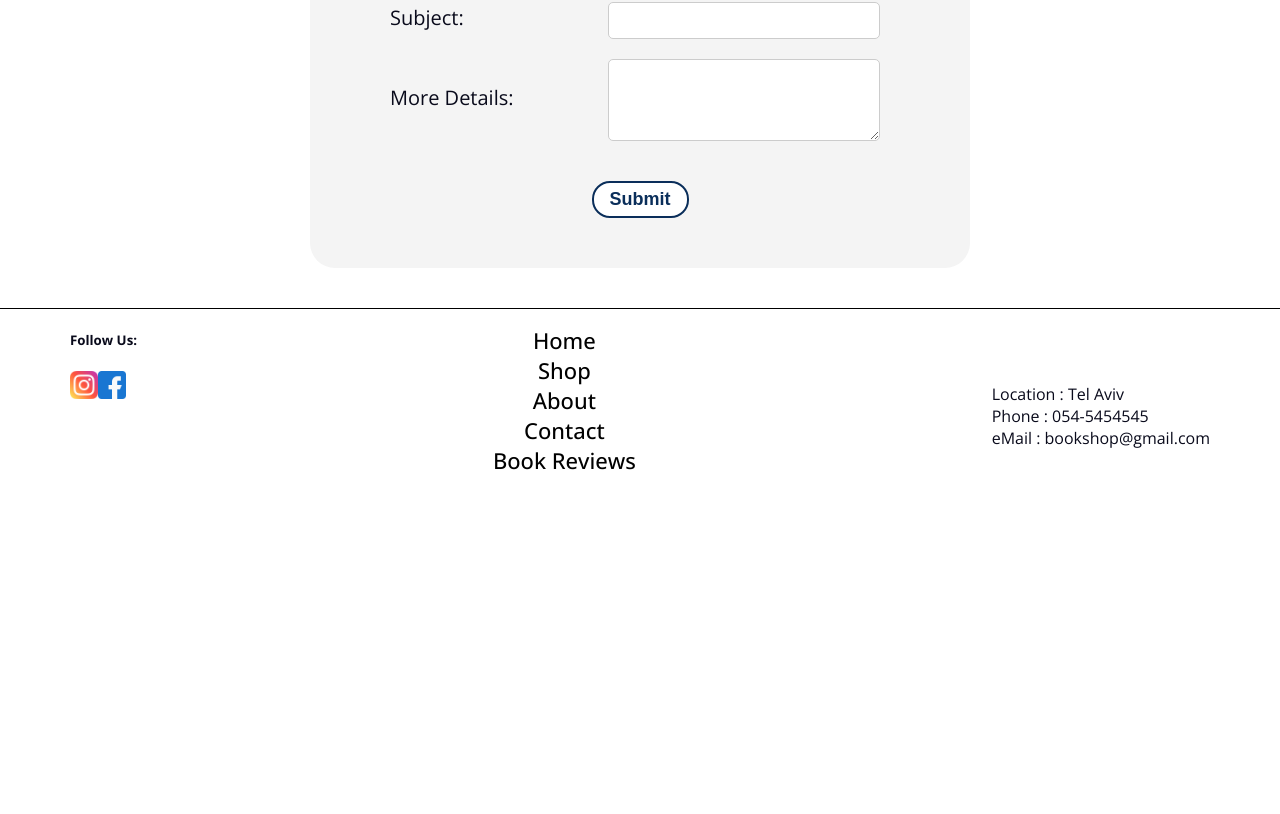
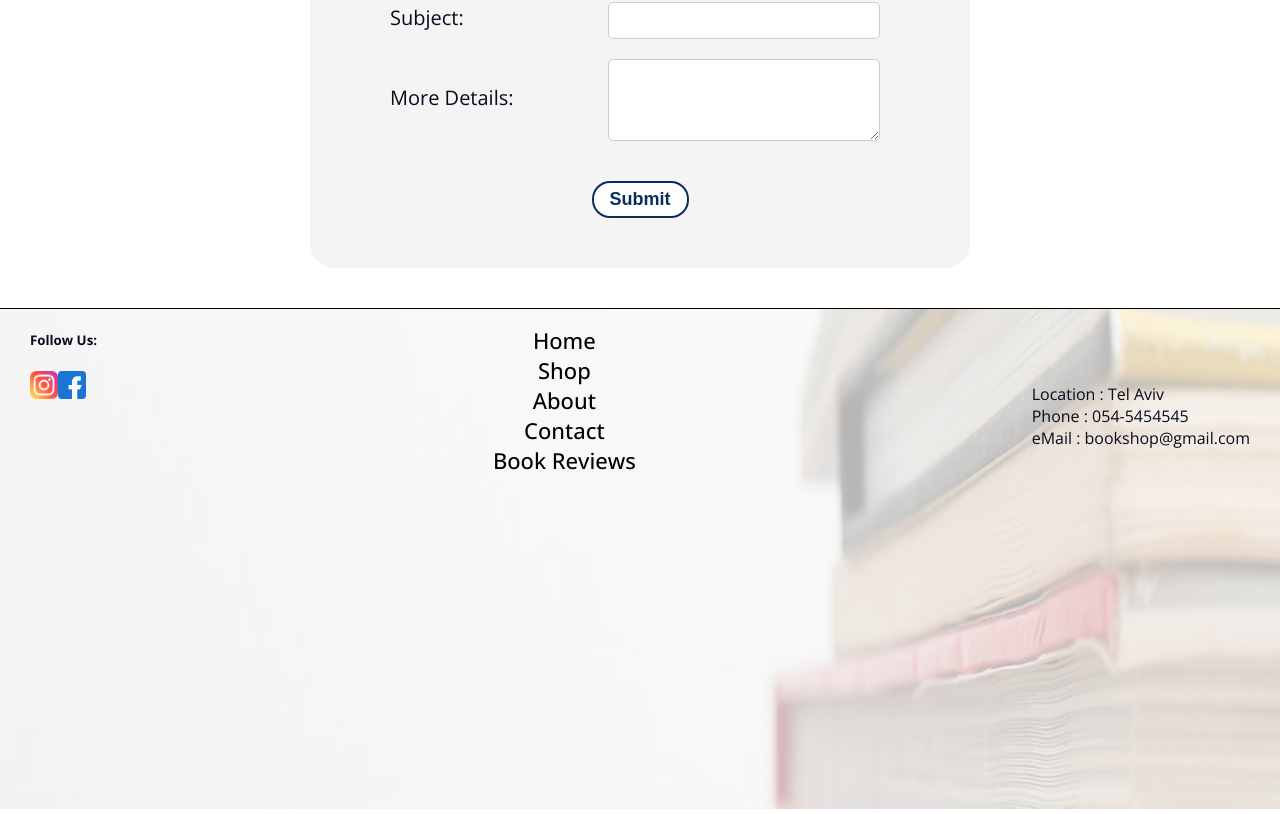
Before and after one commit to nickglu86/ecommercejs-book-shop, a React (Create React App) app: page /contact in a window 1280 px wide. Shown: the part 454-1268 px from the top of the page. Before the commit the page ends 995 px from the top, so only its background shows below. Built offline with nearby package versions, Linux system fonts and the light colour scheme; no server answers.

Commit message:
booksPage + design imporvments

```diff
--- a/src/layouts/Footer.tsx
+++ b/src/layouts/Footer.tsx
@@ -2,10 +2,23 @@ import { FC } from "react";
 import { Link } from "react-router-dom";
 import instagram from "../assets/logos/instagram.png";
 import facebook from "../assets/logos/facebook.png";
-
+import BooksImg from '../assets/images/books.png'
 const Footer: FC = () => {
   return (
     <footer>
+
+        <div style={{
+
+                         position: 'absolute',
+                         width: '100vw',
+                         height: '400px',
+                         background: 'linear-gradient(to bottom, #fff 0%,rgba(0,0,0,0) 100%)',
+                         zIndex: '-1'
+
+             }}>
+
+                  <img src={BooksImg} style={{width: '100%', height: '500px', opacity: '0.3'}}/>
+       </div>
       <div className="social">
         <div>
           <h5>Follow Us:</h5>
--- a/src/pages/book.tsx
+++ b/src/pages/book.tsx
@@ -1,23 +1,22 @@
 import React, { FC, useState, useEffect } from "react";
 import styled from "styled-components";
 import { useLocation } from "react-router-dom";
-import { IProduct} from "../interfaces";
+import { IProduct } from "../interfaces";
 import { PriceContainer, BuyButton } from "../styles/BestSellersStyles";
 import { useShopContext } from "../context/ShopContext";
 
-
 const Book: FC = () => {
   const BookSection = styled.section`
-    width: 1000px;
+    width:800px;
     margin: 60px auto 0;
     textalign: center;
-    display: grid;
-    grid-template-columns: 1fr 1fr;
+
   `;
 
   const BookInfo = styled.section`
-    width: 640px;
     text-align: left;
+    display: grid;
+    grid-template-columns: 1fr 1fr;
     h2 {
       text-align: left;
     }
@@ -30,18 +29,22 @@ const Book: FC = () => {
   const { commerce, cart, updateCart } = useShopContext();
   const location = useLocation();
   const product: IProduct = location.state.product;
-  const theObj = {__html:product?.description};
+  const theObj = { __html: product?.description };
 
-  const [productAuthor, setProductAuthor] = useState<string>('');
+  const [productAuthor, setProductAuthor] = useState<string>("");
 
   useEffect(() => {
-      commerce.products.retrieve( product.permalink, { type: 'permalink' }).then((product) => setProductAuthor(product.attributes[0].value as string));
-
+    commerce.products
+      .retrieve(product.permalink, { type: "permalink" })
+      .then((product) =>
+        setProductAuthor(product.attributes[0].value as string)
+      );
   }, []);
   return (
     <main>
       <BookSection>
         <BookInfo>
+          <div>
             <h2>{product.name}</h2>
             <p>{productAuthor}</p>
             <PriceContainer>
@@ -63,15 +66,13 @@ const Book: FC = () => {
               ></input>
               <button>-</button>
             </div>
-          <div   style={{ padding: "30px 0 15px"}}>
+            <div style={{ padding: "30px 0 15px" }}>
               <BuyButton>Buy Now</BuyButton>
             </div>
             <div>
               <BuyButton>Add to Cart</BuyButton>
             </div>
-
-
-        </BookInfo>
+          </div>
           <BookImage>
         <img
           src={product?.image.url}
@@ -81,12 +82,9 @@ const Book: FC = () => {
          style={{ padding: "30px 0 35px"}}
         />
         </BookImage>
+        </BookInfo>
 
-
-
-      <div dangerouslySetInnerHTML={theObj} />
-
-
+        <div style={{paddingRight: '150px'}} dangerouslySetInnerHTML={theObj} />
       </BookSection>
     </main>
   );
--- a/src/pages/home.tsx
+++ b/src/pages/home.tsx
@@ -4,7 +4,7 @@ import Cover from '../components/Cover';
 import BestSellers from '../components/BestSellers';
 import Recommended from '../components/Recommended';
 import CardsSlider from '../components/CardsSlider';
-import BooksImg from '../assets/images/books.png'
+
 const Home: FC = () => {
 
  return(
@@ -13,17 +13,6 @@ const Home: FC = () => {
             <BestSellers />
             <Recommended />
             <CardsSlider />
-            <div>
-                  <div style={{
-
-                              position: 'absolute',
-                              width: '100%',
-                              height: '400px',
-                              background: 'linear-gradient(to bottom, #fff 0%,rgba(0,0,0,0) 100%)'
-
-                  }}></div>
-                  <img src={BooksImg} style={{width: '100%', height: '500px'}}/>
-            </div>
       </main>
  )
 }
--- a/src/styles/AboutStyles.tsx
+++ b/src/styles/AboutStyles.tsx
@@ -20,7 +20,7 @@ export const AboutPharagraph = styled.div`
   img {
     margin: 50px auto;
     display: block;
-    width: 14%;
+    width: 200px;
     height: auto;
     oveflow: hidden;
   }
--- a/src/styles/BestSellersStyles.tsx
+++ b/src/styles/BestSellersStyles.tsx
@@ -40,11 +40,11 @@ export const PriceContainer = styled.div`
 export const BuyButton = styled.button`
   background-color: #fff;
   color: rgb(10, 46, 90);
-  border: 2px solid rgb(10, 46, 90);
+  border: 1px solid rgb(10, 46, 90);
   border-radius: 18px;
-  font-size: 18px;
+  font-size: 16px;
   padding: 6px 16px;
-  font-weight: 600;
+  font-weight: 500;
   cursor: pointer;
 
   &:hover {
--- a/src/styles/index.css
+++ b/src/styles/index.css
@@ -75,7 +75,7 @@ footer {
   bottom: 0;
   width: 100%;
   margin: 10px auto 50px;
-  padding: 0 40px;
+  /* padding: 0 40px; */
   display: flex;
   justify-content: space-between;
   border-top: 1px solid #000;
```
Lines whose indentation alone changed are shown as unchanged.
